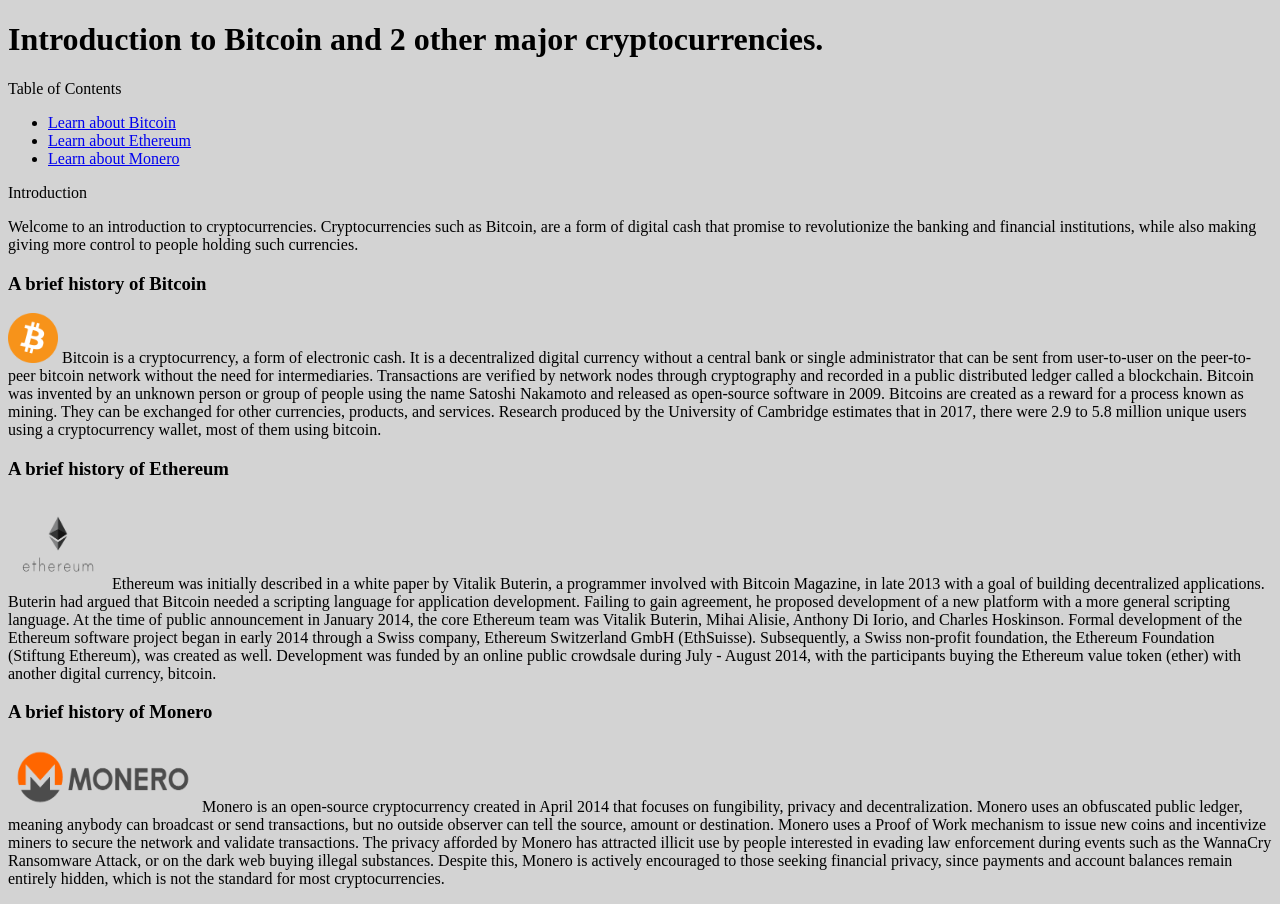
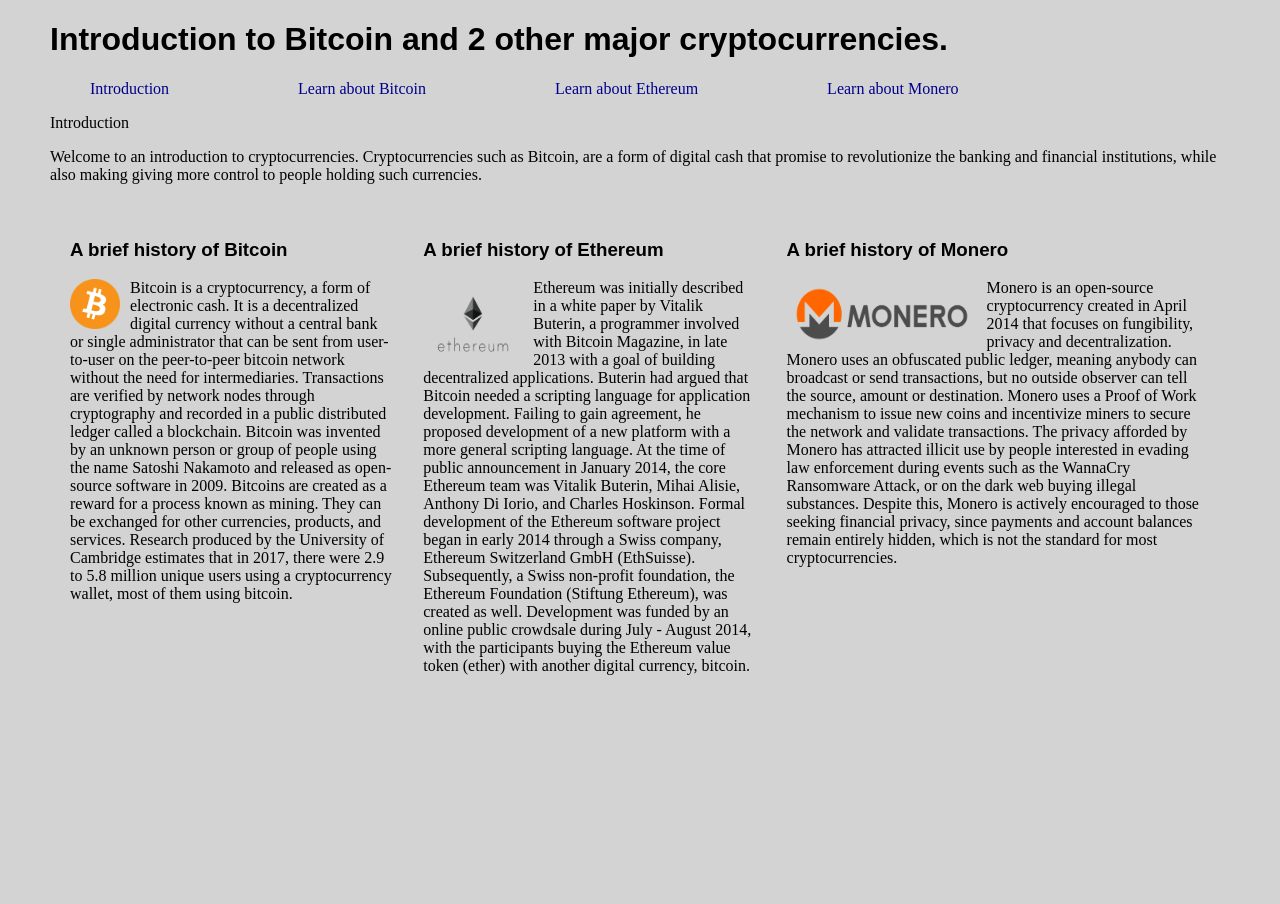
Before and after one commit to Kelel1/jsSoftwareEngineering, a plain HTML site: page crypto-site/index.html in a window 1280 px wide. After the commit the page ends 800 px from the top, so only its background shows below. Drawn offline with Linux system fonts and the light colour scheme.

Commit message:
finish css styling

```diff
--- a/crypto-site/index.html
+++ b/crypto-site/index.html
@@ -7,8 +7,11 @@
     </head>
     <body>
 
-        <div>Table of Contents
-            <ul>
+        <div>
+            <ul class="links">
+                <li>
+                    <a href="#Intro">Introduction</a>
+                </li>
                 <li>
                     <a href="#Bitcoin">Learn about Bitcoin</a>
                 </li>
@@ -23,13 +26,16 @@
 
             </ul>
         </div>
-        <div>Introduction
+        <div id="Into">Introduction
             <p>
                 Welcome to an introduction to cryptocurrencies.  Cryptocurrencies such as Bitcoin,
                 are a form of digital cash that promise to revolutionize the banking and financial
                 institutions, while also making giving more control to people holding such currencies.
             </p>
         </div>
+
+        <div class="grid-container">
+
             <div id="Bitcoin" >
 
                 <h3>A brief history of Bitcoin</h3>
@@ -90,5 +96,6 @@
                         the standard for most cryptocurrencies.
                 </p>
             </div>
+        </div>
     </body>
 </html>
--- a/crypto-site/style.css
+++ b/crypto-site/style.css
@@ -1,9 +1,50 @@
 body {
 
     background-color: lightgray;
-    margin: 10px, 50px;
+    margin: 10px 50px;
+}
+
+#Bitcoin {
+
+    padding-right: 30px;
+}
+
+#Ethereum {
+
+    padding-right: 30px;
+}
+
+.grid-container {
+
+    display: inline-grid;
+    grid-template-columns: auto auto auto;
+    margin: 20px;
+
+}
+
+h1, h3 {
+
+    font-family: 'Oswald', sans-serif;
+}
+
+img {
+    float: left;
+    padding-right: 10px;
 }
 
 p {
     color: black;
 }
+
+li > a {
+
+    color: darkblue;
+    text-decoration: none;
+}
+
+.links > li {
+
+    display: inline-block;
+    padding-right: 125px;
+
+}
```
Lines whose indentation alone changed are shown as unchanged.
